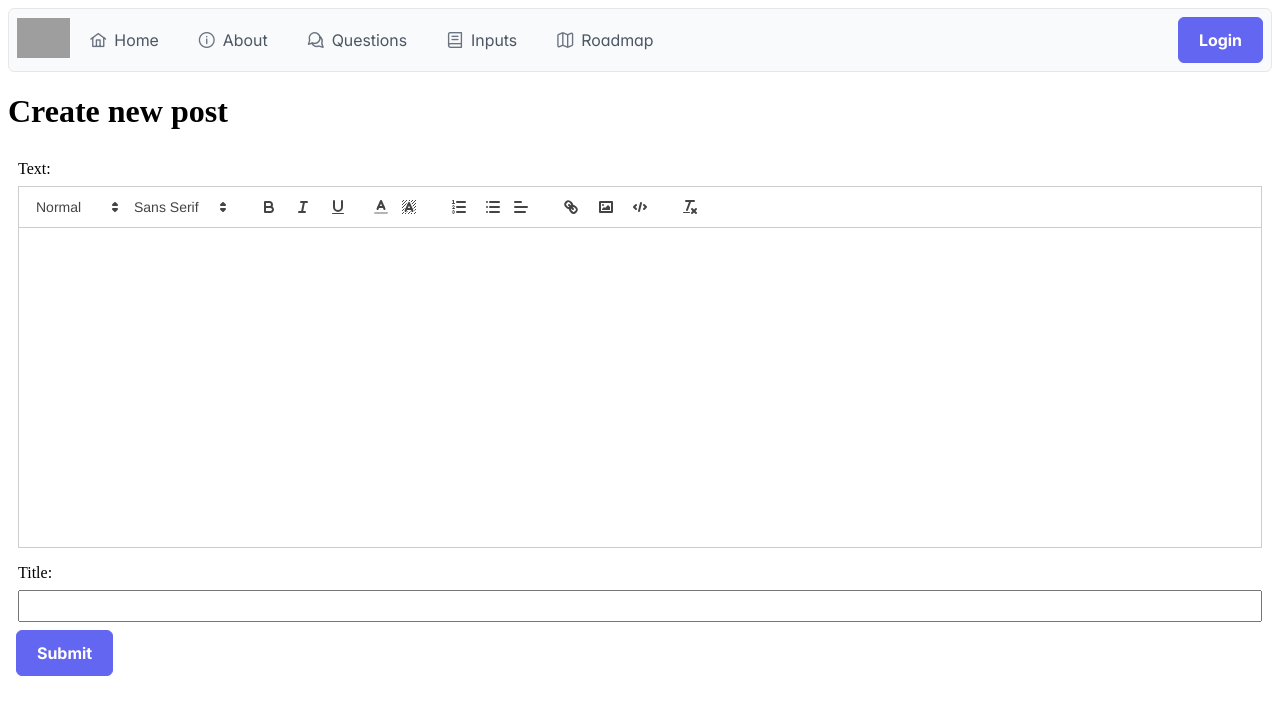
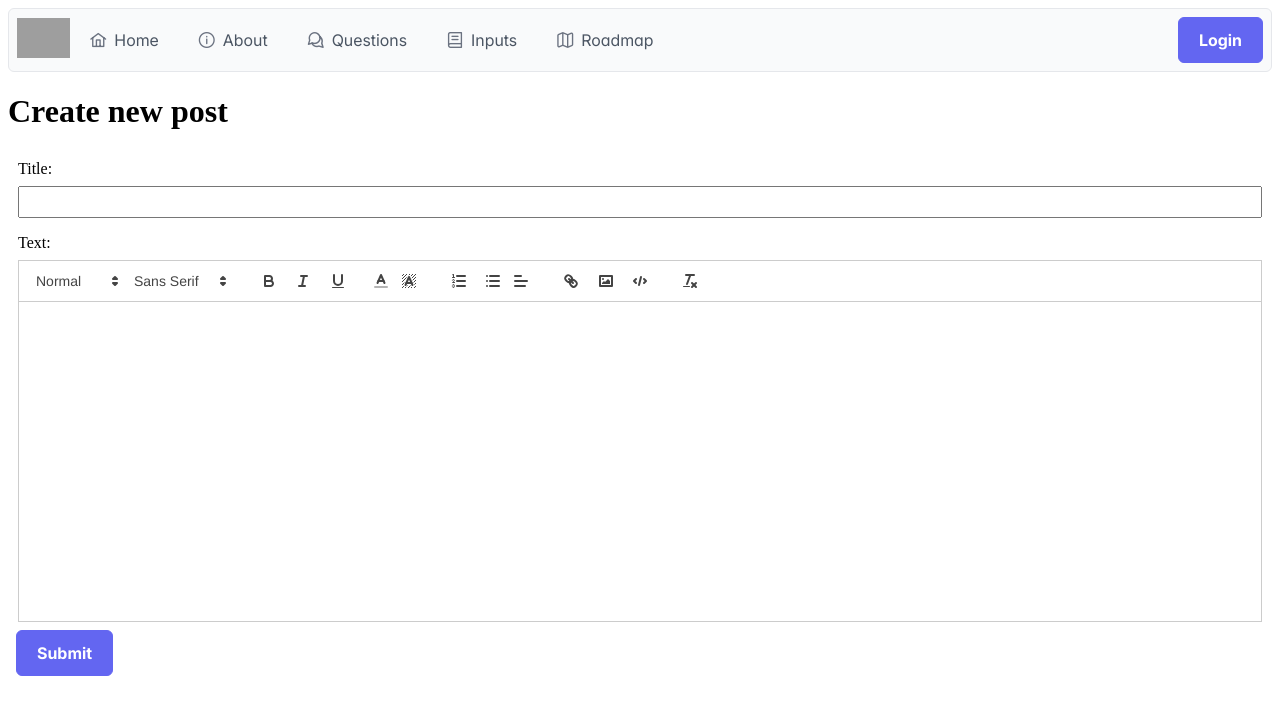
Before and after one commit to nxkzty/Small-Group-Webpage, a Next.js app: page /posts/Create in a window 1280 px wide. Shown: the top 714 px of the page. Built offline with nearby package versions, Linux system fonts and the light colour scheme; grey boxes are pictures that could not be loaded.

Commit message:
[UPDATE] Ich könnte heulen vor freude

```diff
--- a/components/PostForm.js
+++ b/components/PostForm.js
@@ -4,7 +4,7 @@ import { useRouter } from "next/router"
 import { useEffect, useState } from "react"
 import styles from "./Create.module.css"
 import { Editor } from "primereact/editor";
-import {Button} from "primereact/button"
+import { Button } from "primereact/button"
 
 const defaultModel = {
     title: "",
@@ -19,12 +19,12 @@ function validateModel(post) {
     let isValid = true
 
     if (post.title.trim().length === 0) {
-        errors.title = "Title cant't be empty"
+        errors.title = "Title can't be empty"
         isValid = false
     }
 
     if (post.text.trim().length === 0) {
-        errors.text = "Text cant't be empty"
+        errors.text = "Text can't be empty"
         isValid = false
     }
 
@@ -37,6 +37,7 @@ export default function PostForm({ postToEdit }) {
     const [isLoading, setIsLoading] = useState(false)
     const [errors, setErrors] = useState(defaultModel)
     const [post, setPost] = useState(defaultModel)
+    const [editorContent, setEditorContent] = useState("")
 
     useEffect(() => {
         if (postToEdit) {
@@ -44,14 +45,26 @@ export default function PostForm({ postToEdit }) {
         }
     }, [postToEdit])
 
+
     const handleChange = (e) => {
-        const name = e.target.name
-        const value = e.target.value
+        const name = e.target.name;
+        const value = e.target.value;
         setPost({
             ...post,
             [name]: value
-        })
-    }
+        });
+    };
+
+    const handleEditorChange = (e) => {
+        const editorText = e.htmlValue;
+        setEditorContent(editorText);
+        setPost((prevPost) => ({
+            ...prevPost,
+            text: editorText
+        }));
+    };
+
+
 
     const handleSubmit = async (e) => {
         e.preventDefault()
@@ -79,7 +92,7 @@ export default function PostForm({ postToEdit }) {
             try {
                 const newPost = await createPost(post, session.token)
                 alert("Post created!")
-                router.push(`/inputs`)
+                router.push(`/posts/${newPost.id}`)
             } catch (e) {
                 alert("Could not create post")
             }
@@ -87,25 +100,20 @@ export default function PostForm({ postToEdit }) {
         setIsLoading(false)
     }
 
-
-
     return (
         <div className={styles.postform}>
             <form onSubmit={handleSubmit}>
-
-                <fieldset>
-                    <label>Text:</label>
-                    <Editor value={post.text} onTextChange={(e) => setPost({ ...post, text: e.htmlValue })} style={{ height: '320px' }} />
-                    {errors.text && <div className={styles.error}>{errors.text}</div>}
-                </fieldset>
-
                 <fieldset>
                     <label>Title:</label>
                     <input type="text" name="title" onChange={handleChange} value={post.title} />
                     {errors.title && <div className={styles.error}>{errors.title}</div>}
                 </fieldset>
 
-
+                <fieldset>
+                    <label>Text:</label>
+                    <Editor value={editorContent} onTextChange={handleEditorChange} style={{ height: '320px' }} />
+                    {errors.text && <div className={styles.error}>{errors.text}</div>}
+                </fieldset>
 
                 <Button label="Submit" disabled={isLoading}>
                     {isLoading}
```
